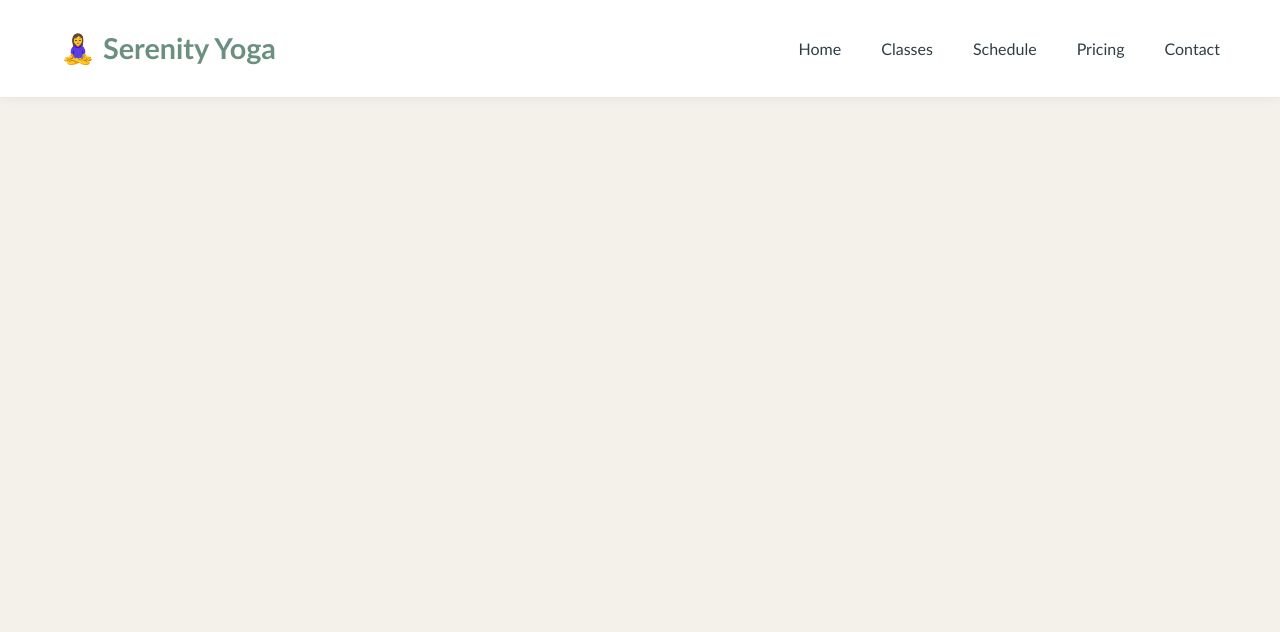
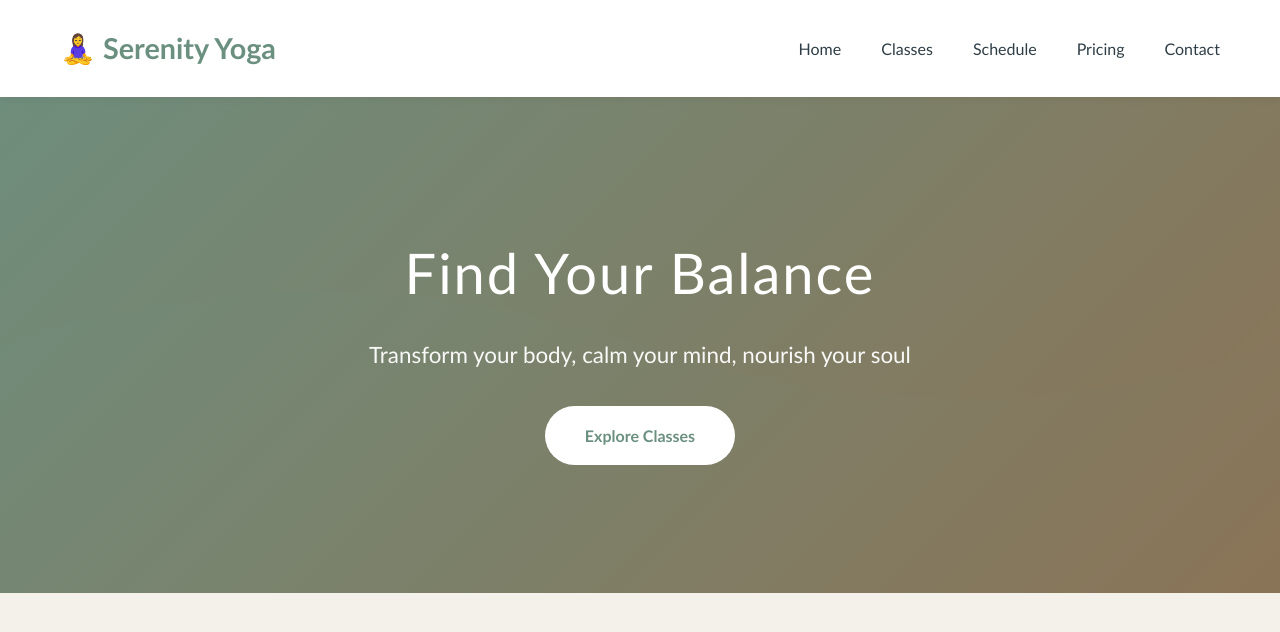
Before and after one commit to JakobCoding/Yoga-Studio, a plain HTML site: page index.html in a window 1280 px wide. Drawn offline with Linux system fonts and the light colour scheme.

Commit message:
Hero Section added

```diff
--- a/index.html
+++ b/index.html
@@ -413,6 +413,14 @@
         </div>
     </header>
 
+    <!-- Hero Section -->
+     <section id="home" class="hero">
+        <div class="container">
+            <h1>Find Your Balance</h1>
+            <p>Transform your body, calm your mind, nourish your soul</p>
+            <a href="#classes" class="btn">Explore Classes</a>
+        </div>
+    </section>
 
 </body>
 </html>
```
